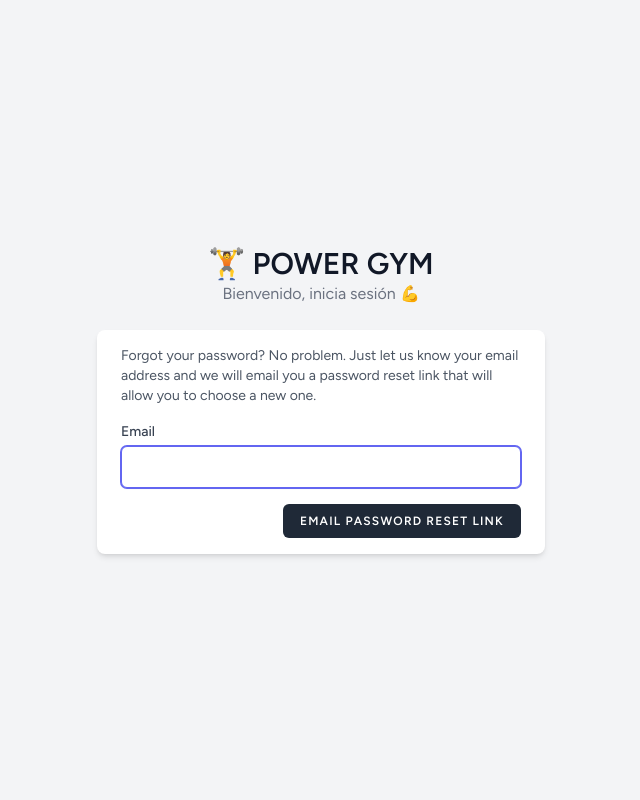
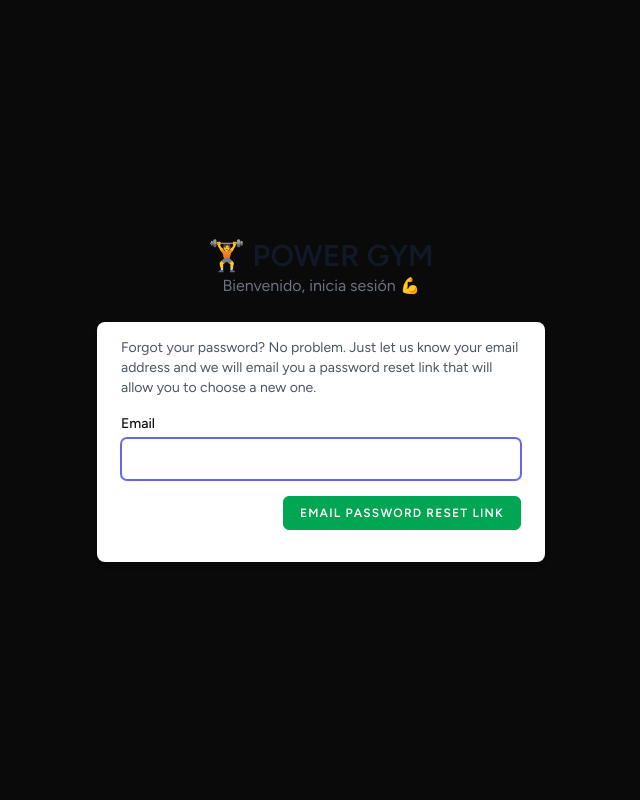
Before and after one commit to julianhurtado746-rgb/gimnasio, a Laravel app: page /forgot-password in a window 1280 px wide. Shown: the whole page, without its empty margins (319-959 px from the left). Run offline with Laravel 12, Linux system fonts and the light colour scheme; style sheets or scripts are compiled from the project's sources.

Commit message:
Update forgot-password.blade.php

```diff
--- a/resources/views/auth/forgot-password.blade.php
+++ b/resources/views/auth/forgot-password.blade.php
@@ -1,3 +1,13 @@
+<style>
+    body, .min-h-screen { background-color: #0a0a0a !important; }
+    button, .btn, [type="submit"] {
+        background-color: #00a651 !important;
+        border-color: #00a651 !important;
+        color: white !important;
+    }
+    a { color: #00a651 !important; }
+    label { color: #111111 !important; }
+</style>
 <x-guest-layout>
     <div class="mb-4 text-sm text-gray-600">
         {{ __('Forgot your password? No problem. Just let us know your email address and we will email you a password reset link that will allow you to choose a new one.') }}
```
